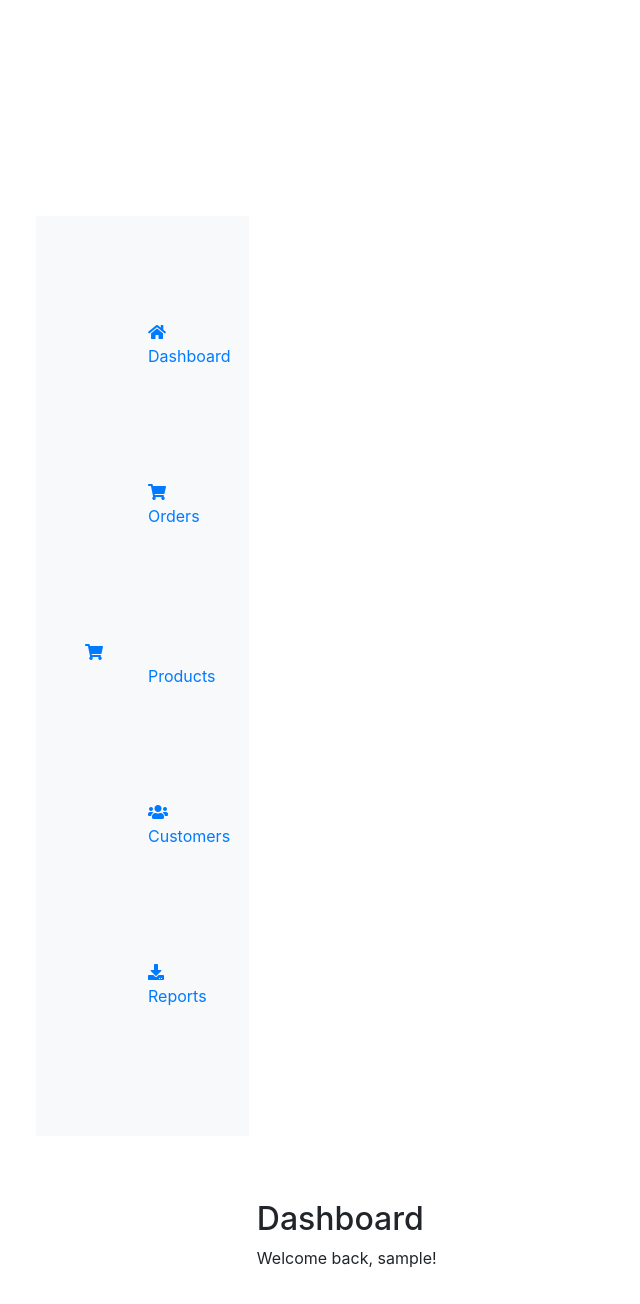
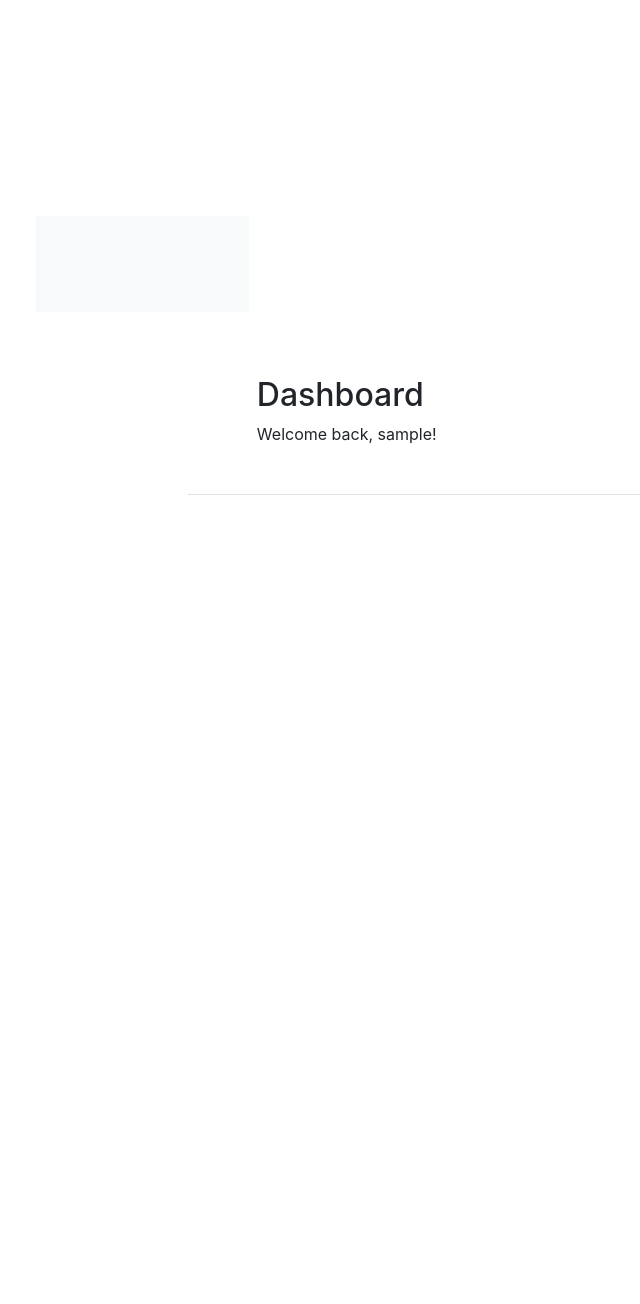
Before and after one commit to TanLinh15/ProjectFlask, a Flask app: page / in a window 1280 px wide. Shown: the top 1304 px of the page, without its empty margins (0-640 px from the left). After the commit the page ends 495 px from the top, so only its background shows below. Run offline with Flask 2, Linux system fonts and the light colour scheme; the visitor is signed in with stand-in values (Sample User, id 1); some libraries are stand-ins or nearby versions.

Commit message:
update html

```diff
--- a/templates/layout.html
+++ b/templates/layout.html
@@ -27,37 +27,7 @@
         <nav class="col-md-2 d-none d-md-block bg-light sidebar">
           <div class="sidebar-sticky">
             <ul class="nav flex-column">
-              <li class="nav-item">
-                <a class="nav-link active" href="#">
-                  <i class="fas fa-home"></i>
-                  Dashboard <span class="sr-only">(current)</span>
-                </a>
-              </li>
-              <li class="nav-item">
-                <a class="nav-link" href="#">
-                  <i class="fas fa-shopping-cart"></i>
-                  Orders
-                </a>
-              </li>
-              <li class="nav-item">
-                <a class="nav-link" href="#">
-    <i class="fas fa-shopping-cart"></i>
-                  Products
-                </a>
-              </li>
-              <li class="nav-item">
-                <a class="nav-link" href="#">
-                  <i class="fas fa-users"></i>
-                  Customers
-                </a>
-              </li>
-              <li class="nav-item">
-                <a class="nav-link" href="#">
-                  <i class="fas fa-download"></i>
-                  Reports
-                </a>
-              </li>
-            </ul>
+
    </div>
         </nav>
 
```
